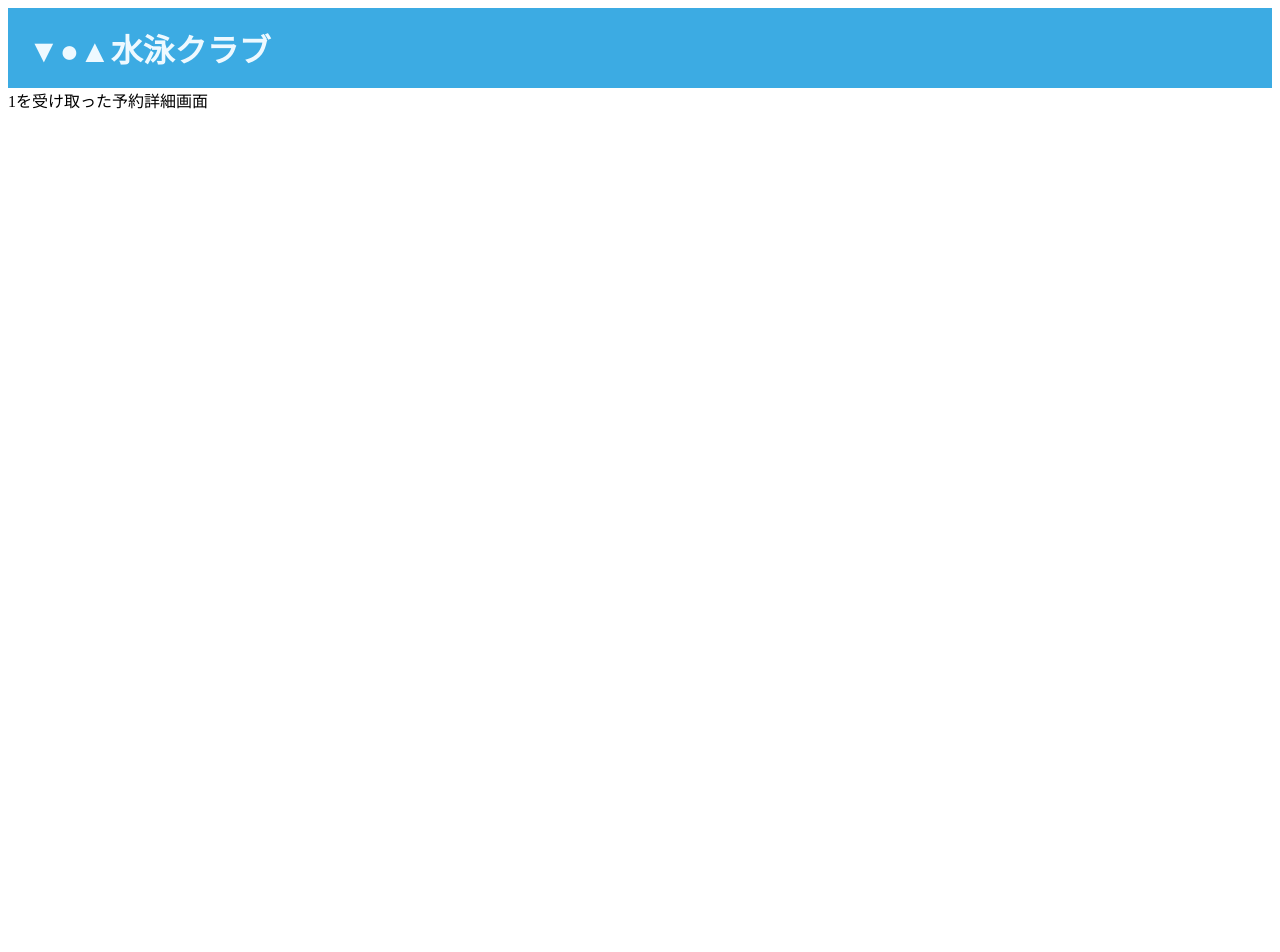
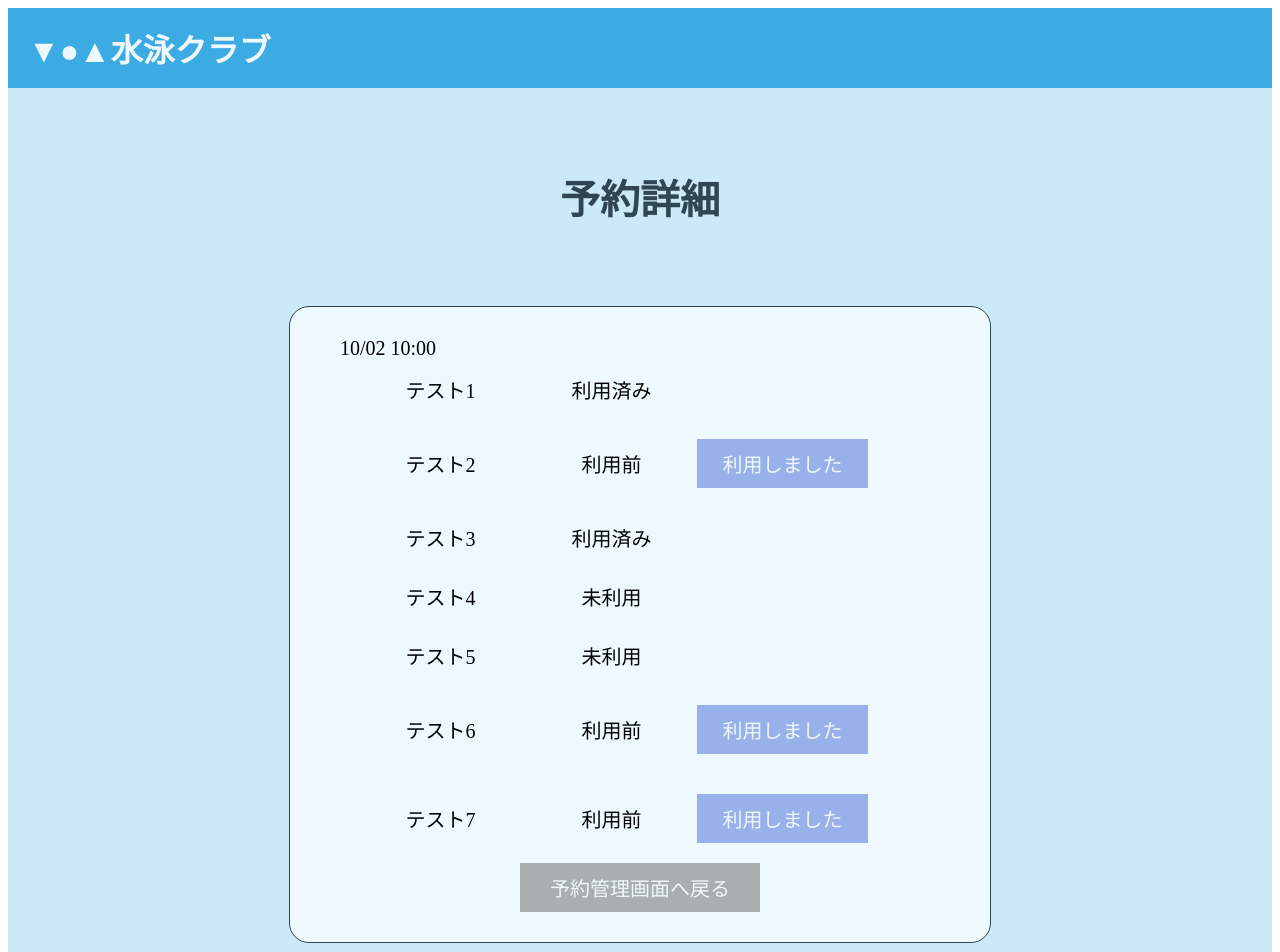
Before and after one commit to hirata784/laravel-swimming-reservation-app, a Nuxt app in the folder frontend/: page /admin/detail/1 in a window 1280 px wide. Shown: the top 952 px of the page. Before the commit the page ends 800 px from the top, so only its background shows below. Built offline with nearby package versions, Linux system fonts and the light colour scheme; no server answers.

Commit message:
feat：管理者予約詳細画面のUIを追加

```diff
--- a/frontend/app/pages/admin/detail/[timeSlotId].vue
+++ b/frontend/app/pages/admin/detail/[timeSlotId].vue
@@ -1,5 +1,46 @@
 <template>
-    <p>{{ timeSlotId }}を受け取った予約詳細画面</p>
+    <div class="detail">
+        <div class="detail-content">
+            <h2 class="title">予約詳細</h2>
+            <div class="detail-form">
+                <div class="week-pagination">
+                    <p>10/02 10:00</p>
+                </div>
+                <div class="user-status">
+                    <p class="user">テスト1</p>
+                    <p class="status">利用済み</p>
+                </div>
+                <div class="user-status">
+                    <p class="user">テスト2</p>
+                    <p class="status">利用前</p>
+                    <button class="update-btn">利用しました</button>
+                </div>
+                <div class="user-status">
+                    <p class="user">テスト3</p>
+                    <p class="status">利用済み</p>
+                </div>
+                <div class="user-status">
+                    <p class="user">テスト4</p>
+                    <p class="status">未利用</p>
+                </div>
+                <div class="user-status">
+                    <p class="user">テスト5</p>
+                    <p class="status">未利用</p>
+                </div>
+                <div class="user-status">
+                    <p class="user">テスト6</p>
+                    <p class="status">利用前</p>
+                    <button class="update-btn">利用しました</button>
+                </div>
+                <div class="user-status">
+                    <p class="user">テスト7</p>
+                    <p class="status">利用前</p>
+                    <button class="update-btn">利用しました</button>
+                </div>
+                <button class="return-btn">予約管理画面へ戻る</button>
+            </div>
+        </div>
+    </div>
 </template>
 
 <script setup>
@@ -13,3 +54,81 @@ definePageMeta({
     middleware: "admin-auth", // 認証中のみアクセス可能にする
 });
 </script>
+
+<style scoped>
+p {
+    margin: 0;
+}
+
+.detail {
+    background-color: #cce9fa;
+    width: 100%;
+    text-align: center;
+    position: relative;
+}
+
+.detail-content {
+    padding: 80px 0 1px;
+}
+
+.title {
+    margin: 0;
+    font-size: 40px;
+    color: #304654;
+}
+
+.detail-form {
+    width: 50%;
+    max-width: 600px;
+    margin: 80px auto;
+    padding: 30px 50px;
+    border: 1px solid #304654;
+    border-radius: 20px;
+    background-color: #eef9ff;
+}
+
+.week-pagination {
+    display: flex;
+    justify-content: space-between;
+    font-size: 20px;
+}
+
+.user-status {
+    display: flex;
+    flex-direction: row;
+    padding: 15px;
+    align-items: center;
+}
+
+.user {
+    width: 30%;
+    font-size: 20px;
+}
+.status {
+    width: 30%;
+    font-size: 20px;
+}
+
+.update-btn {
+    border: none;
+    background-color: #99b1ea;
+    color: #eef9ff;
+    cursor: pointer;
+    padding: 10px 0;
+    width: 30%;
+    margin: 5px 0;
+    font-size: 20px;
+}
+
+.return-btn {
+    border: none;
+    background-color: #666666;
+    opacity: 0.5;
+    color: #eef9ff;
+    padding: 10px 20px;
+    margin: 0 20px 0;
+    font-size: 20px;
+    cursor: pointer;
+    width: 40%;
+}
+</style>
```
